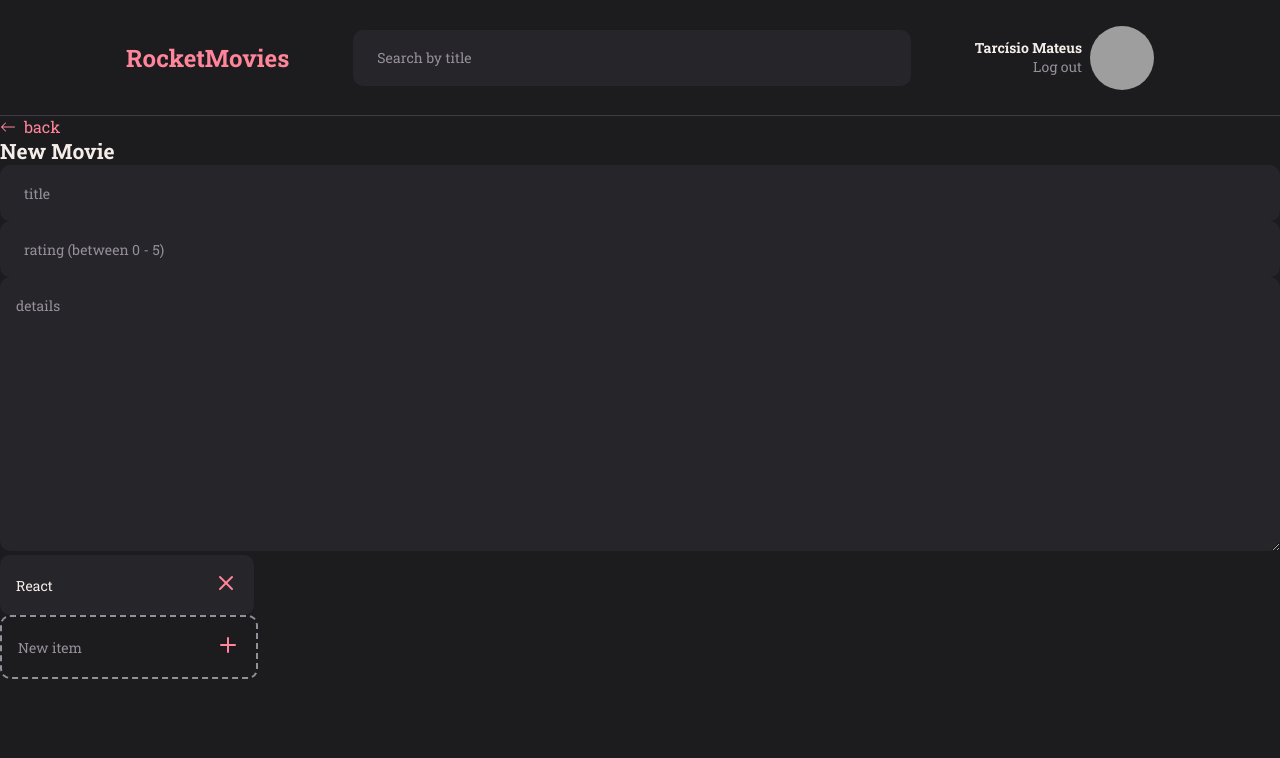
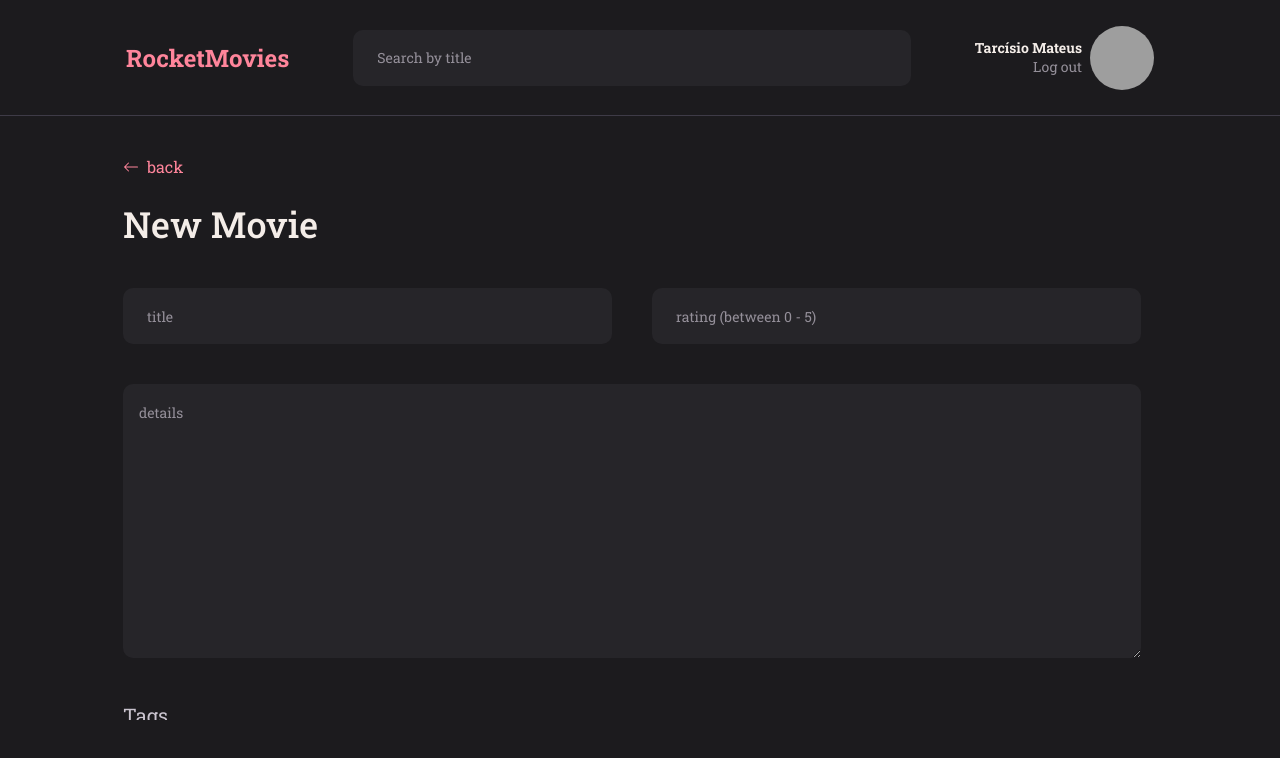
Before and after one commit to tarcisioMateus/Rocket-Movies, a React (Vite) app: page / in a window 1280 px wide. Shown: the top 758 px of the page. Built offline with nearby package versions, Linux system fonts and the light colour scheme; grey boxes are pictures that could not be loaded.

Commit message:
completed pages/Create

```diff
--- a/src/components/Button/index.jsx
+++ b/src/components/Button/index.jsx
@@ -2,7 +2,7 @@ import { Container } from "./styles"
 
 export function Button ({icon: Icon, title, ...rest}) {
   return (
-    <Container {...rest}>
+    <Container {...rest} type='button'>
       { Icon && <Icon/>}
       {title}
     </Container>
--- a/src/components/Button/styles.js
+++ b/src/components/Button/styles.js
@@ -3,6 +3,7 @@ import styled from 'styled-components'
 export const Container = styled.button`
   display: flex;
   align-items: center;
+  justify-content: center;
   padding: 3.2rem;
   gap: 0.8rem;
 
--- a/src/components/ButtonText/index.jsx
+++ b/src/components/ButtonText/index.jsx
@@ -2,7 +2,7 @@ import { Container } from './styles'
 
 export function ButtonText ({ title, icon: Icon, ...rest }) {
   return (
-    <Container {...rest}>
+    <Container {...rest} type='button'>
       { Icon && <Icon/> }
       {title}
     </Container>
--- a/src/pages/Create/index.jsx
+++ b/src/pages/Create/index.jsx
@@ -5,6 +5,7 @@ import { ButtonText } from '../../components/ButtonText'
 import { Input } from '../../components/Input'
 import { TextArea } from '../../components/TextArea'
 import { Item } from '../../components/Item'
+import { Button } from '../../components/Button'
 
 import { Container, Form } from "./styled"
 
@@ -15,11 +16,22 @@ export function Create () {
       <Form>
         <ButtonText title='back' icon={BsArrowLeft}/>
         <h2>New Movie</h2>
-        <Input placeholder='title'/>
-        <Input placeholder='rating (between 0 - 5)'/>
+        <div className="inputs">
+          <Input placeholder='title'/>
+          <Input placeholder='rating (between 0 - 5)'/>
+        </div>
         <TextArea placeholder='details'/>
-        <Item value='React'/>
-        <Item placeholder='New item' isNew/>
+        <section>
+          <h3>Tags</h3>
+          <div className="tags">
+            <Item value='React'/>
+            <Item placeholder='New item' isNew/>
+          </div>
+        </section>
+        <div className="buttons">
+          <Button title='Delete movie'/>
+          <Button title='Save changes'/>
+        </div>
       </Form>
     </Container>
   )
--- a/src/pages/Create/styled.js
+++ b/src/pages/Create/styled.js
@@ -1,9 +1,84 @@
 import styled from 'styled-components'
 
 export const Container = styled.div`
-
+  height: 100vh;
+  width: 100%;
+  display: grid;
+  grid-template-areas: "header" "form";
+  grid-template-rows: 11.6rem auto;
 `
 
 export const Form = styled.form`
+  grid-area: form;
+  overflow-y: auto;
+  margin: 4rem 12.3rem 8rem;
+  padding-right: 1.6rem;
 
+  &::-webkit-scrollbar {
+    width: 0.8rem;
+  }
+
+  &::-webkit-scrollbar-track {
+    color: transparent;
+  }
+
+  &::-webkit-scrollbar-thumb {
+    background-color: ${ ({theme}) => theme.COLORS.PINK};
+    border-radius: 0.8rem;
+    outline: none;
+  }
+
+  >h2 {
+    margin: 2.4rem 0 4rem;
+    font-weight: 500;
+    font-size: 3.6rem;
+    line-height: 4.7rem;
+  }
+
+  .inputs {
+    display: flex;
+    align-items: center;
+    gap: 4rem;
+    margin-bottom: 4rem;
+  }
+
+  textarea {
+    margin-bottom: 4rem;
+  }
+
+  section {
+    >h3 {
+      font-weight: 400;
+      font-size: 2rem;
+      line-height: 2.6rem;
+      color: ${ ({theme}) => theme.COLORS.GRAY_100};
+      margin-bottom: 2.4rem;
+    }
+
+    .tags {
+      display: flex;
+      align-items: center;
+      gap: 2.4rem;
+      padding: 1.6rem;
+      border-radius: 0.8rem;
+      background-color: ${ ({theme}) => theme.COLORS.BACKGROUND_900};
+      margin-bottom: 4rem;
+    }
+  }
+
+  .buttons {
+    display: flex;
+    align-items: center;
+    gap: 4rem;
+
+    button {
+      flex: 1;
+    }
+
+    button:first-of-type {
+      background-color: ${ ({theme}) => theme.COLORS.BACKGROUND_900};
+      color: ${ ({theme}) => theme.COLORS.PINK};
+    }
+
+  }
 `
```
